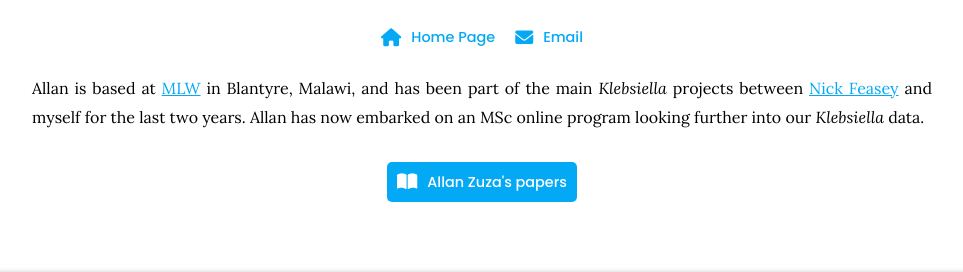
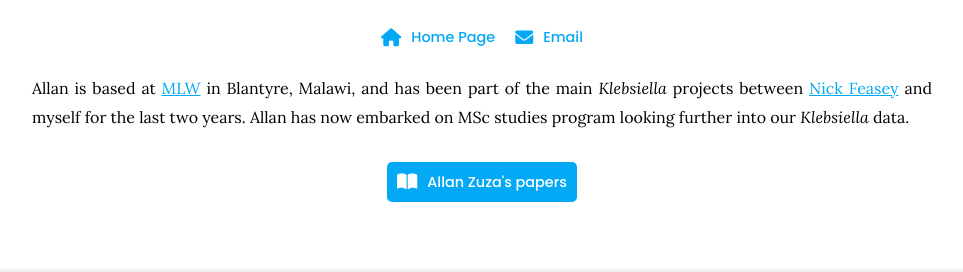
Before and after one commit to Evo-MInt/MicGen-lab-website, a Jekyll site: the page built from _members/allan-zuza.md, in a window 1280 px wide, cut to the strip 602-874 px from the top of the page. Shown: the whole strip, without its empty margins (158-1121 px from the left). Built offline with Jekyll 4.4.1, drawn with Linux system fonts in a browser that asks for light colours.

Commit message:
Update allan-zuza.md

```diff
--- a/_members/allan-zuza.md
+++ b/_members/allan-zuza.md
@@ -11,4 +11,4 @@
   email: allan.zuza@mlw.mw
 ---
 
-Allan is based at [MLW](https://www.mlw.mw/) in Blantyre, Malawi, and has been part of the main _Klebsiella_ projects between [Nick Feasey](https://www.lstmed.ac.uk/about/people/professor-nicholas-feasey) and myself for the last two years. Allan has now embarked on an MSc online program looking further into our _Klebsiella_ data.
+Allan is based at [MLW](https://www.mlw.mw/) in Blantyre, Malawi, and has been part of the main _Klebsiella_ projects between [Nick Feasey](https://www.lstmed.ac.uk/about/people/professor-nicholas-feasey) and myself for the last two years. Allan has now embarked on MSc studies program looking further into our _Klebsiella_ data.
```
